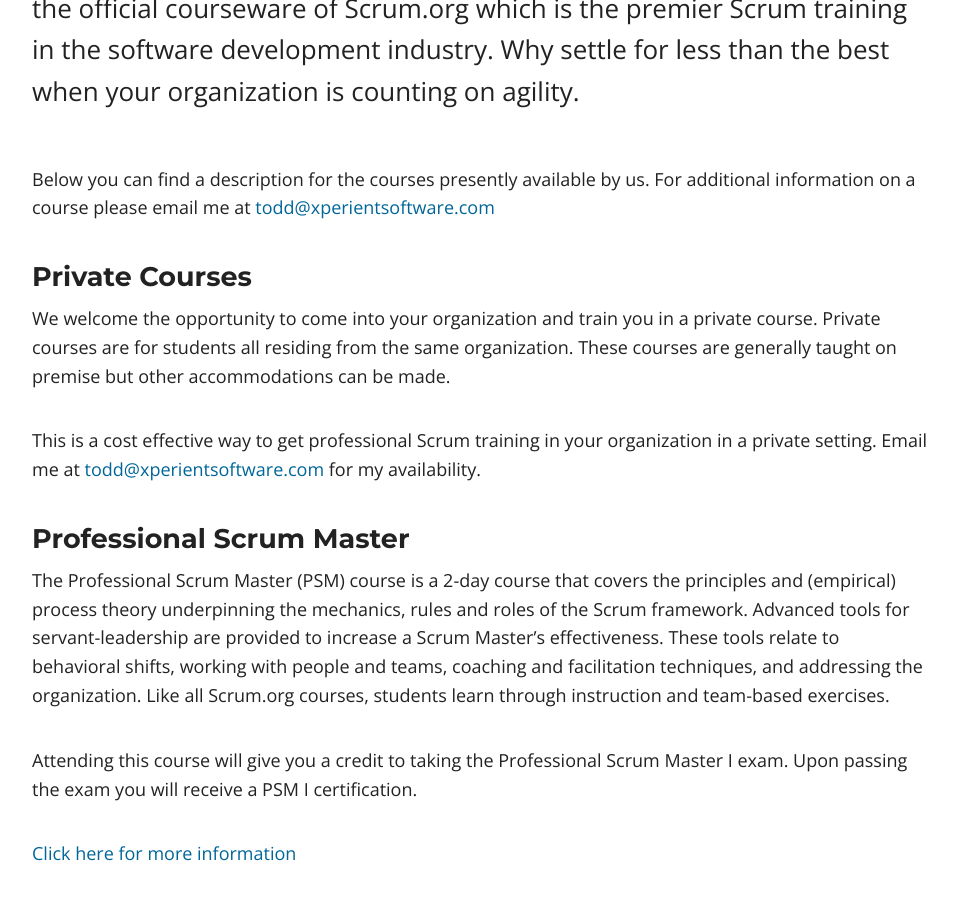
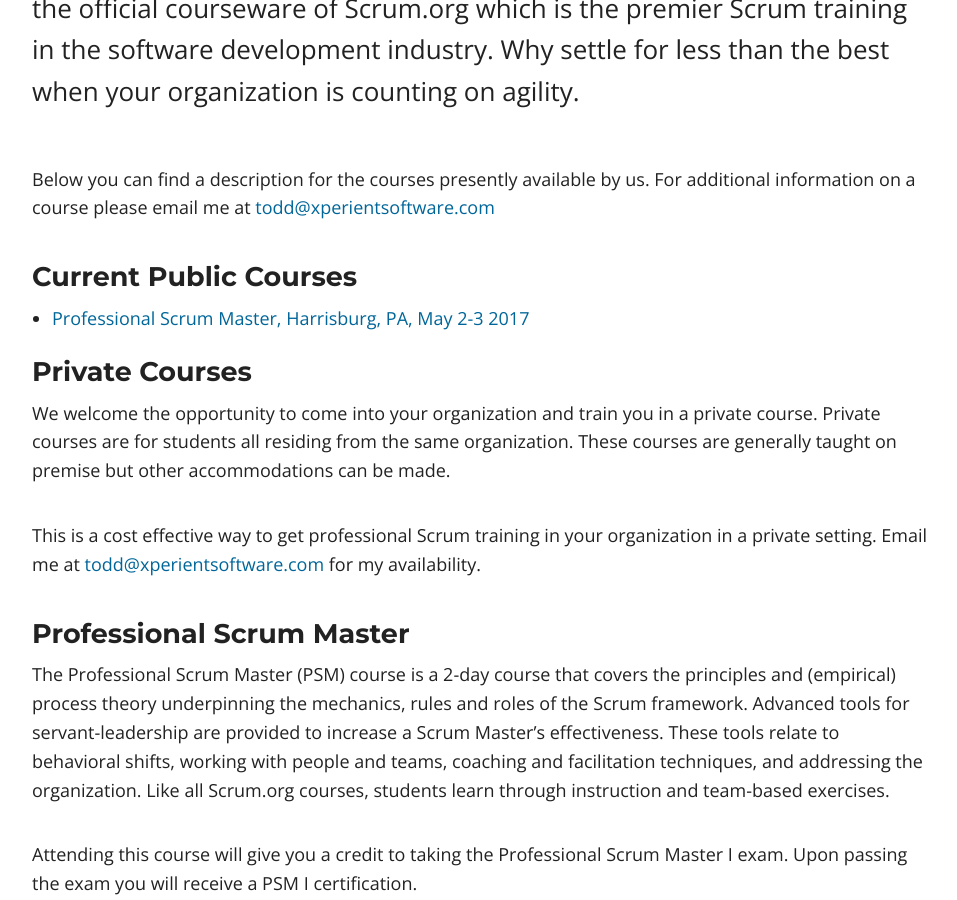
Before and after one commit to agiletodd/agiletodd.github.io, a Jekyll site: the page built from training.md, in a window 1280 px wide and 900 px high, scrolled down 514 px. Shown: the whole window, without its empty margins (158-1115 px from the left). Built offline with Jekyll 4.4.1, drawn with Linux system fonts in a browser that asks for light colours; nearby versions of some CDN libraries.

Commit message:
PSM Public Course (HU 052017)

```diff
--- a/_includes/public_courses.md
+++ b/_includes/public_courses.md
@@ -1,2 +1,2 @@
-[comment]: <> (### Current Public Courses)
-[comment]: <> (+ [Professional Scrum Foundations, Harrisburg, PA, September 12-13 2016](http://courses.scrum.org/classes/show/4293))
+### Current Public Courses
++ [Professional Scrum Master, Harrisburg, PA, May 2-3 2017](http://courses.scrum.org/classes/show/4726)
```
